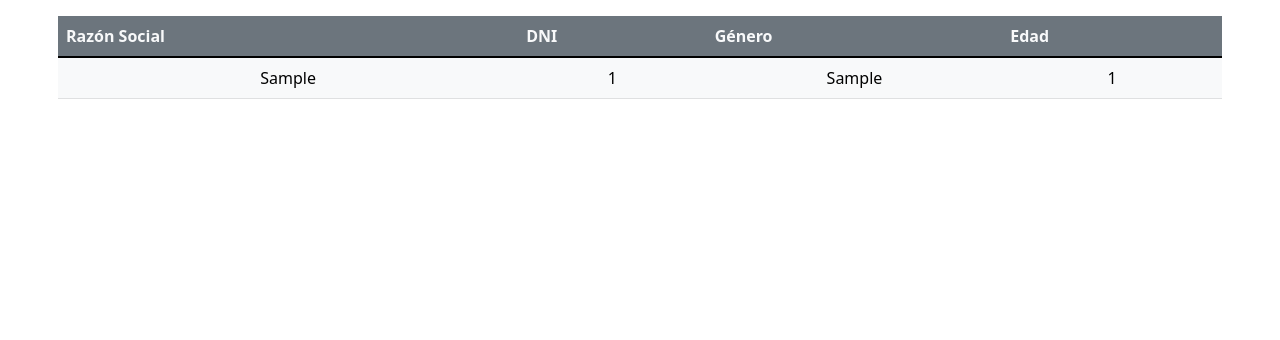
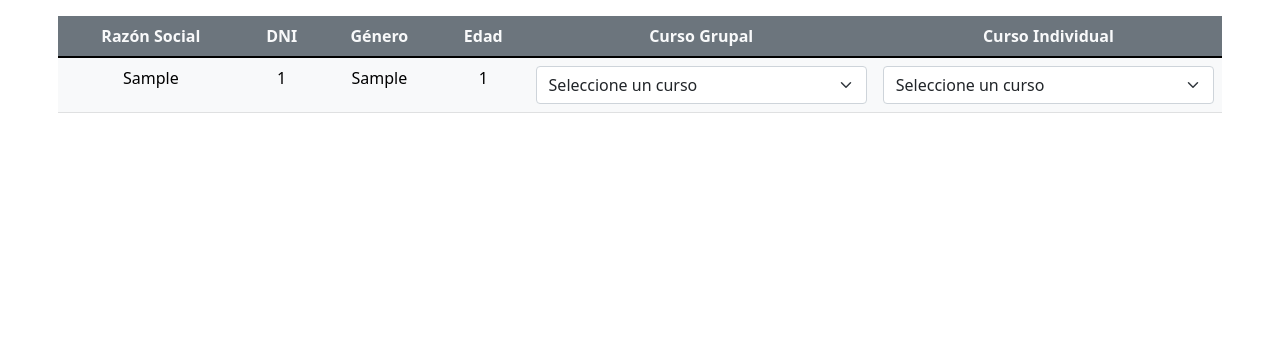
Before and after one commit to jmarcosg/desafioMuniNQN, a PHP site: page /vista/admin/administrarUsuarios.php in a window 1280 px wide. Shown: the part 109-449 px from the top of the page. Run offline with PHP 8.4, Linux system fonts and the light colour scheme; tables that the repository leaves empty hold one stand-in row (values such as "Sample post"); some libraries are stand-ins or nearby versions.

Commit message:
Administracion de cursos y usuarios

```diff
--- a/vista/acciones/accionNuevoCurso.php
+++ b/vista/acciones/accionNuevoCurso.php
@@ -3,7 +3,7 @@ include_once "../../configuracion.php";
 
 $datos = data_submitted();
 
-print_r($datos);
+// print_r($datos);
 
 $abmCurso = new AbmCurso();
 
--- a/vista/admin/administrarUsuarios.php
+++ b/vista/admin/administrarUsuarios.php
@@ -5,6 +5,8 @@ $titulo = 'Administración de Usuarios';
 
 $abmUsuario = new AbmUsuario();
 $listadoUsuarios = $abmUsuario->buscar(null);
+$abmCurso = new AbmCurso();
+$listadoCursos = $abmCurso->buscar(null);
 
 include_once '../estructura/header.php';
 ?>
@@ -23,10 +25,12 @@ include_once '../estructura/header.php';
                 <table id="listadoUsuarios" class="table table-light table-hover" style="width:100%">
                     <thead>
                         <tr class="text-light">
-                            <th class="bg-secondary">Razón Social</th>
-                            <th class="bg-secondary">DNI</th>
-                            <th class="bg-secondary">Género</th>
-                            <th class="bg-secondary">Edad</th>
+                            <th class="bg-secondary text-center">Razón Social</th>
+                            <th class="bg-secondary text-center">DNI</th>
+                            <th class="bg-secondary text-center">Género</th>
+                            <th class="bg-secondary text-center">Edad</th>
+                            <th class="bg-secondary text-center">Curso Grupal</th>
+                            <th class="bg-secondary text-center">Curso Individual</th>
                         </tr>
                     </thead>
                     <tbody>
@@ -38,6 +42,34 @@ include_once '../estructura/header.php';
                                 <td class="text-center"><?php echo $usuario->getDni() ?></td>
                                 <td class="text-center"><?php echo $usuario->getGenero() ?></td>
                                 <td class="text-center"><?php echo $usuario->getEdad() ?></td>
+                                <td class="text-center">
+                                    <select class="form-select" name="cursoGrupal" id="cursoGrupal" required>
+                                        <option value="" selected disabled>Seleccione un curso</option>
+                                        <?php
+                                        foreach ($listadoCursos as $curso) {
+                                            if ($curso->getModalidad() == "Grupal") {
+                                        ?>
+                                                <option value='<?php echo $curso->getId() ?>'><?php echo $curso->getNombre() ?></option>
+                                        <?php
+                                            }
+                                        }
+                                        ?>
+                                    </select>
+                                </td>
+                                <td class="text-center">
+                                    <select class="form-select" name="cursoIndividual" id="cursoIndividual" required>
+                                        <option value="" selected disabled>Seleccione un curso</option>
+                                        <?php
+                                        foreach ($listadoCursos as $curso) {
+                                            if ($curso->getModalidad() == "Individual") {
+                                        ?>
+                                                <option value='<?php echo $curso->getId() ?>'><?php echo $curso->getNombre() ?></option>
+                                        <?php
+                                            }
+                                        }
+                                        ?>
+                                    </select>
+                                </td>
                             </tr>
                         <?php
                         }
--- a/vista/admin/nuevoCurso.php
+++ b/vista/admin/nuevoCurso.php
@@ -44,8 +44,8 @@ include_once '../estructura/header.php';
                 <div class="form-floating mt-3">
                     <select class="form-select" name="modalidad" id="modalidad" required>
                         <option value="" selected disabled>Seleccione la modalidad</option>
-                        <option value="INDIVIDUAL">Individual</option>
-                        <option value="GRUPAL">Grupal</option>
+                        <option value="Grupal">Grupal</option>
+                        <option value="Individual">Individual</option>
                     </select>
                     <label for="modalidad">Modalidad</label>
                 </div>
```
Also changed, not shown: vista/admin/administrarCursos.php (added, +74 -0 lines).
